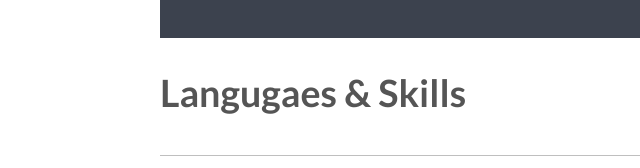
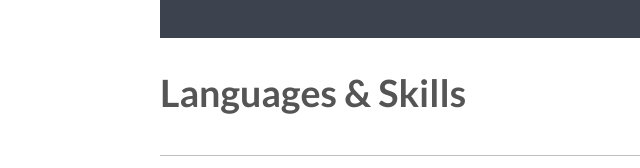
Before and after one commit to kaiyuiho97/kaiyuiho97.github.io, a plain HTML site: page language&skill.html in a window 1280 px wide. Shown: the part 632-800 px from the top of the page, 0-640 px from the left. Drawn offline with Linux system fonts and the light colour scheme.

Commit message:
Update language&skill.html

```diff
--- a/language&skill.html
+++ b/language&skill.html
@@ -87,7 +87,7 @@
 						<img src="images/pic29.jpg" alt="" />
 					</div>
 					<header>
-						<h1>Langugaes & Skills</h1>
+						<h1>Languages & Skills</h1>
 						<p class="info">Last modified date: 22/12/2020 by Kenneth Ho</p>
 					</header>
 					<p>
```
